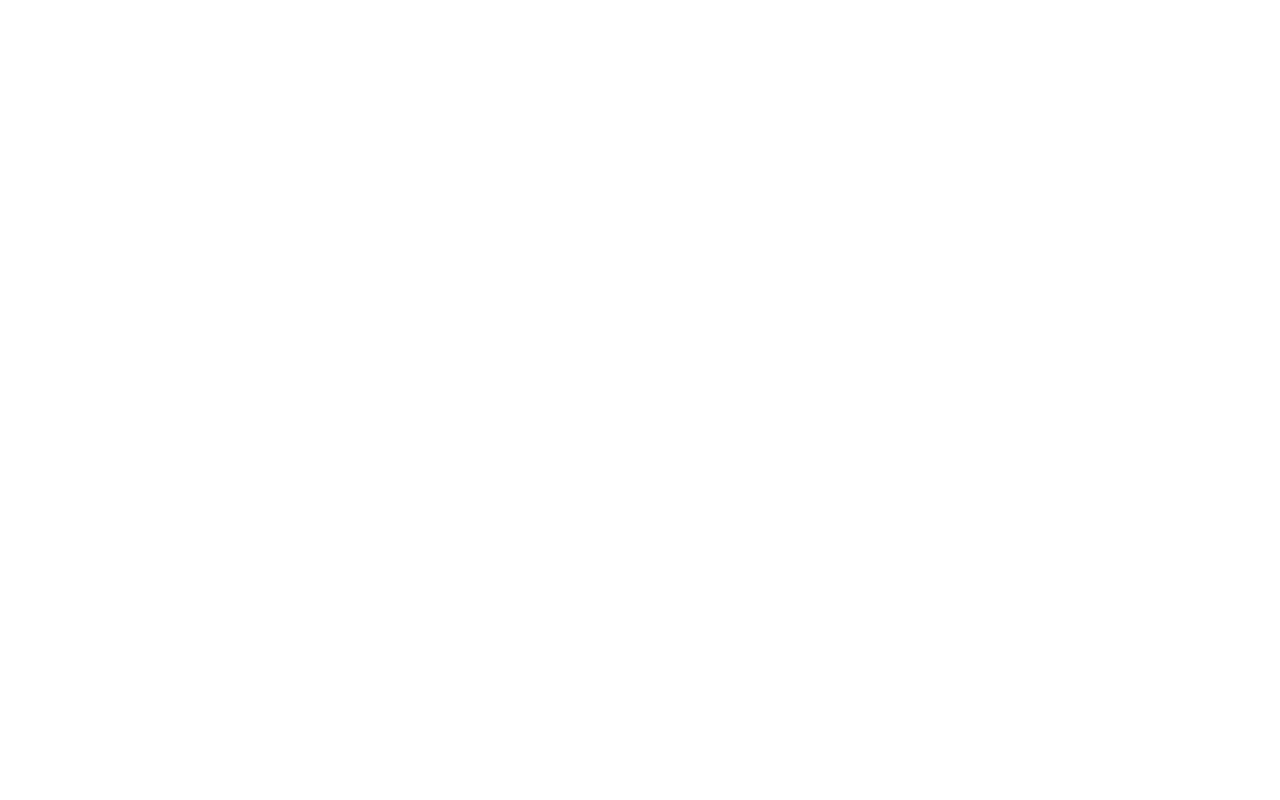
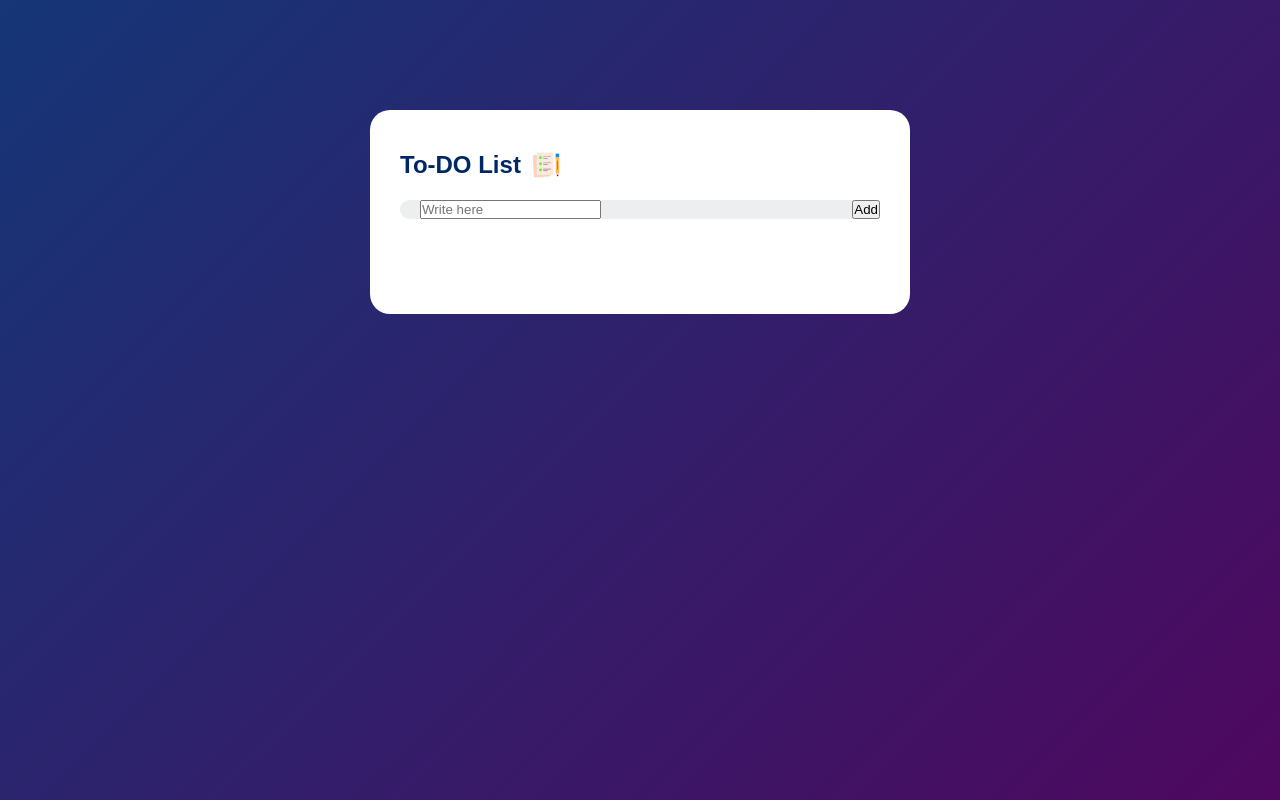
Before and after one commit to bibek3224/to-do-list, a plain HTML site: page index.html in a window 1280 px wide. Drawn offline with Linux system fonts and the light colour scheme.

Commit message:
Second Commit

```diff
--- a/index.html
+++ b/index.html
@@ -2,9 +2,19 @@
 <head>
     <meta charset="UTF-8">
     <meta name="viewport" content="width=device-width, initial-scale=1.0">
-    <title>Document</title>
+    <title>To-do list</title>
+    <link rel="stylesheet" href="style.css">
 </head>
 <body>
+    <div class="container">
+        <div class="todo-app">
+            <h2>To-DO List <img src ="images/icon.png"></h2>
+        <div class="row">
+            <input type="text" id="input-box" placeholder="Write here">
+            <button>Add</button>
+        </div>
+        </div>
 
+    </div>
 </body>
 </html>
--- /dev/null
+++ b/style.css
@@ -0,0 +1,39 @@
+*{
+    margin: 0;
+    padding: 0;
+    font-family: 'Poppins', sans-serif;
+    box-sizing: border-box;
+}
+.container{
+    width: 100%;
+    min-height: 100vh;
+    background: linear-gradient(135deg, #153677, #4e085f);
+    padding: 10px;
+}
+.todo-app{
+    width: 100%;
+    max-width: 540px;
+    background: #fff;
+    margin: 100px auto 20px;
+    padding: 40px 30px 70px;
+    border-radius: 20px;
+}
+.todo-app h2{
+    color: #002765;
+    display: flex;
+    align-items: center;
+    margin-bottom: 20px;
+}
+.todo-app h2 img{
+    width: 30px;
+    margin-left: 10px;
+}
+.row{
+    display: flex;
+    align-items: center;
+    justify-content: space-between;
+    background: #edeef0;
+    border-radius: 30px;
+    padding-left: 20px;
+    margin-bottom: 25px;
+}
```
Also changed, not shown: images/checked.png (added), images/icon.png (added), images/unchecked.png (added).
